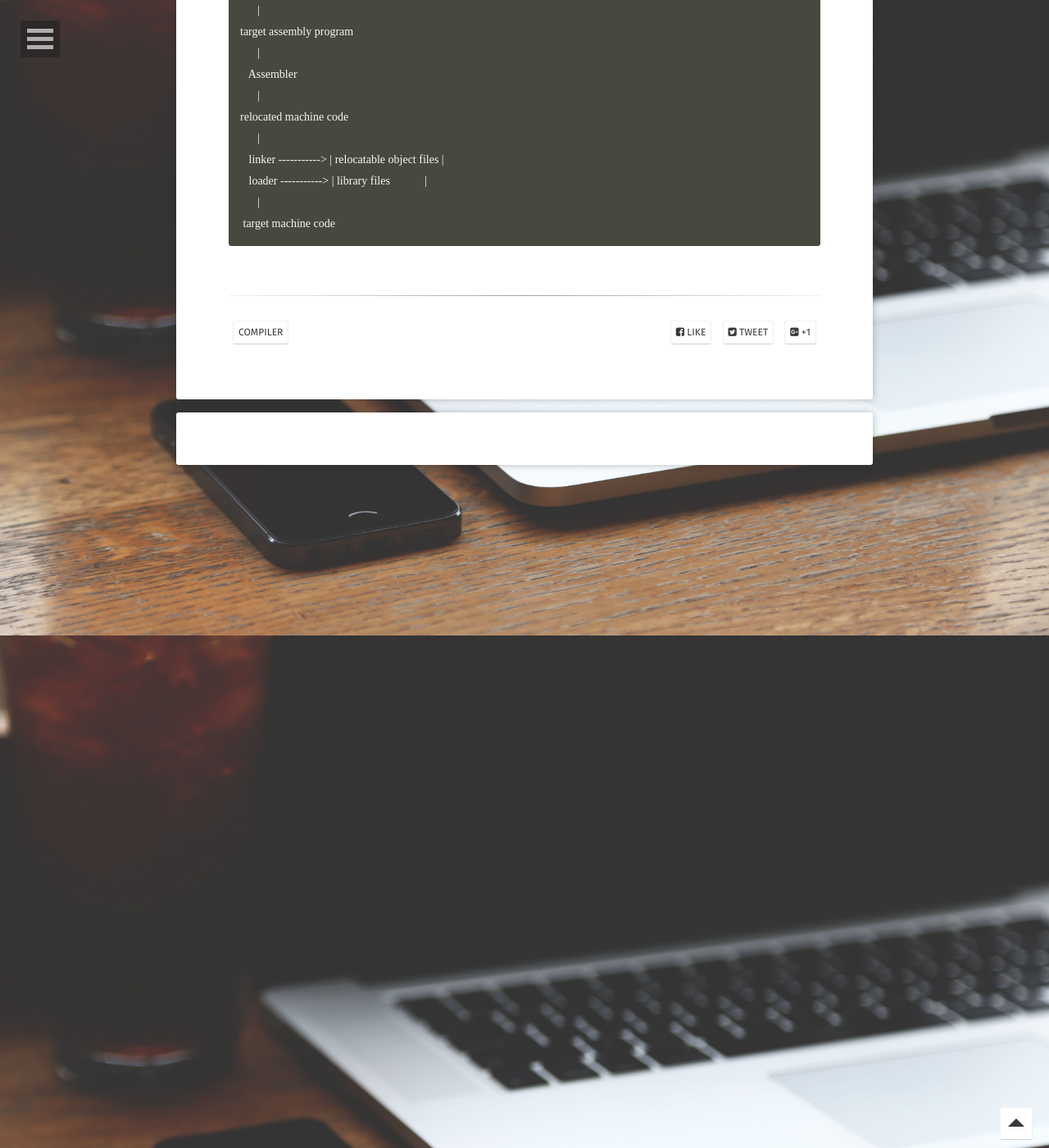
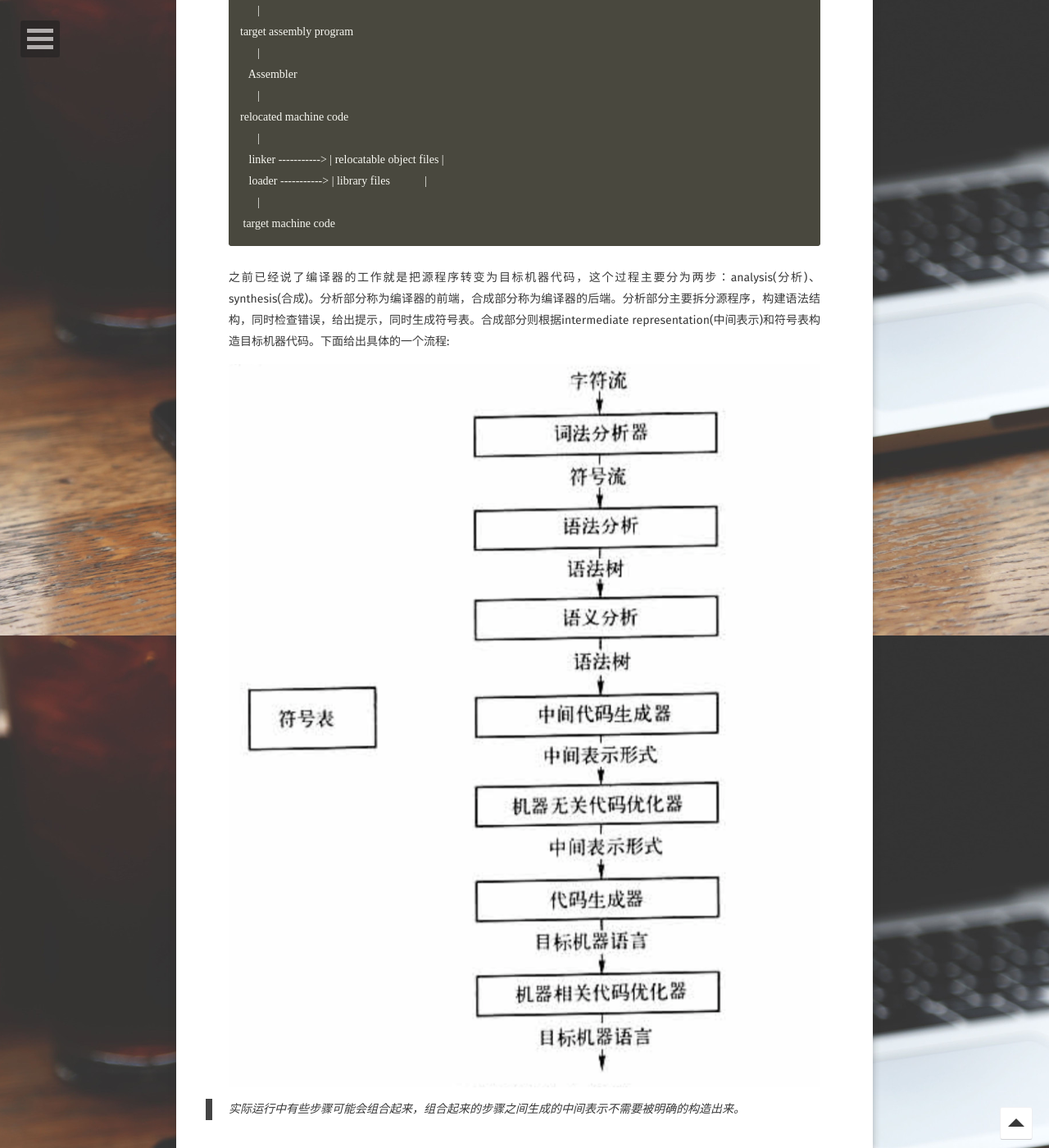
Before and after one commit to longjianjiang/longjianjiang.github.io, a Jekyll site: the page built from _posts/2019-01-22-compiler-principle-note.md, in a window 1280 px wide and 1400 px high, scrolled down 1025 px. Shown: the whole window at 82% size. Built offline with Jekyll 4.4.1, drawn with Linux system fonts in a browser that asks for light colours; some web fonts are replaced; comment, search, counter and statistics services are not loaded.

Commit message:
Update(auto commit)

````diff
--- a/_posts/2019-01-22-compiler-principle-note.md
+++ b/_posts/2019-01-22-compiler-principle-note.md
@@ -44,3 +44,9 @@ relocated machine code
       |
  target machine code
 ```
+
+之前已经说了编译器的工作就是把源程序转变为目标机器代码，这个过程主要分为两步：analysis(分析)、synthesis(合成)。分析部分称为编译器的前端，合成部分称为编译器的后端。分析部分主要拆分源程序，构建语法结构，同时检查错误，给出提示，同时生成符号表。合成部分则根据intermediate representation(中间表示)和符号表构造目标机器代码。下面给出具体的一个流程:
+
+![compiler_principle_note_1]({{site.url}}/assets/images/blog/compiler_principle_note_1.png)
+
+> 实际运行中有些步骤可能会组合起来，组合起来的步骤之间生成的中间表示不需要被明确的构造出来。
````
Also changed, not shown: assets/images/blog/compiler_principle_note_1.png (added).
